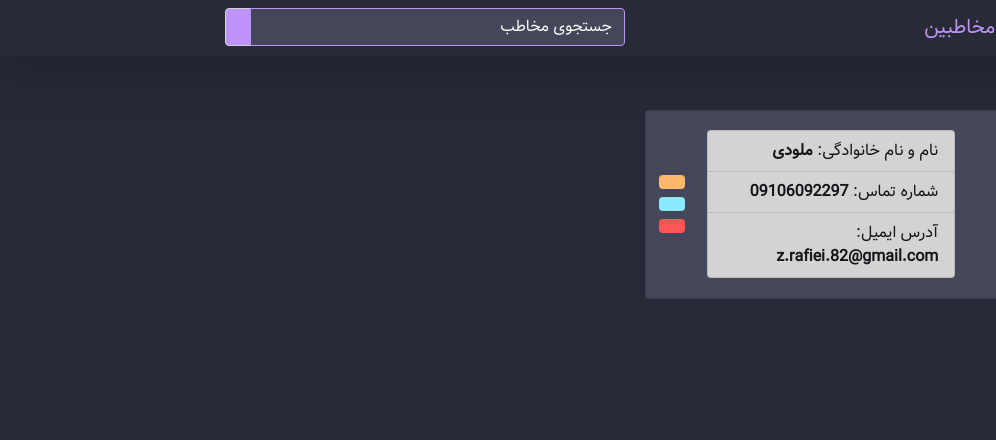
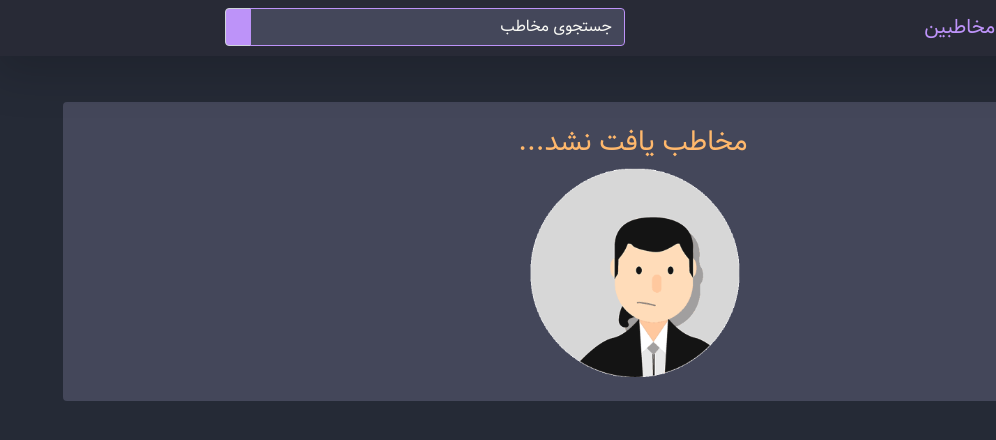
Before and after one commit to melodiw82/React-contact-manager, a React (Vite) app: page / in a window 1280 px wide. Shown: the top 440 px of the page, without its empty margins (284-1280 px from the left). Built offline with nearby package versions, Linux system fonts and the light colour scheme.

Commit message:
conditional rendering NotFound

```diff
--- a/src/App.jsx
+++ b/src/App.jsx
@@ -1,12 +1,15 @@
+import { useState } from "react";
 import Navbar from "./components/Navbar";
 import Contacts from "./components/contact/Contacts";
 
 function App() {
+  const [contacts, setConatacts] = useState([]);
+
   return (
     <>
       <Navbar />
 
-      <Contacts />
+      <Contacts contacts={contacts} />
     </>
   );
 }
--- a/src/components/contact/Contacts.jsx
+++ b/src/components/contact/Contacts.jsx
@@ -7,8 +7,9 @@ import {
   RED,
 } from "../../helpers/colors";
 import Contact from "./Contact";
+import NOtFound from "../../assets/no-found.gif";
 
-const Contacts = () => {
+const Contacts = ({ contacts }) => {
   return (
     <>
       <section className="container">
@@ -28,7 +29,21 @@ const Contacts = () => {
 
       <section className="container">
         <div className="row">
-          <Contact />
+          {contacts.length > 0 ? (
+            contacts.map((contact) => (
+              <Contact key={contact.id} contact={contact} />
+            ))
+          ) : (
+            <div
+              className="text-center py-4 rounded"
+              style={{ backgroundColor: CURRENTLINE }}
+            >
+              <p className="h3" style={{ color: ORANGE }}>
+                مخاطب یافت نشد...
+              </p>
+              <img src={NOtFound} className="w-25" alt="پیدا نشد" />
+            </div>
+          )}
         </div>
       </section>
     </>
```
